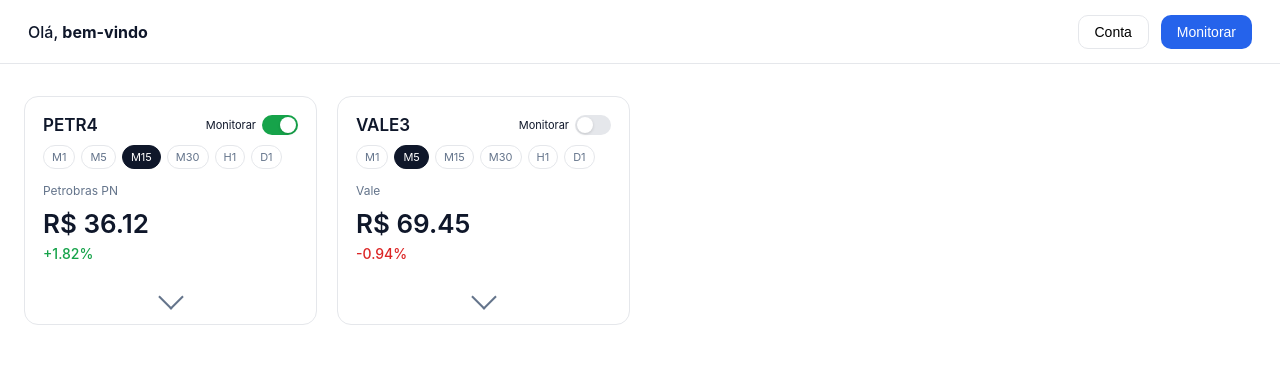
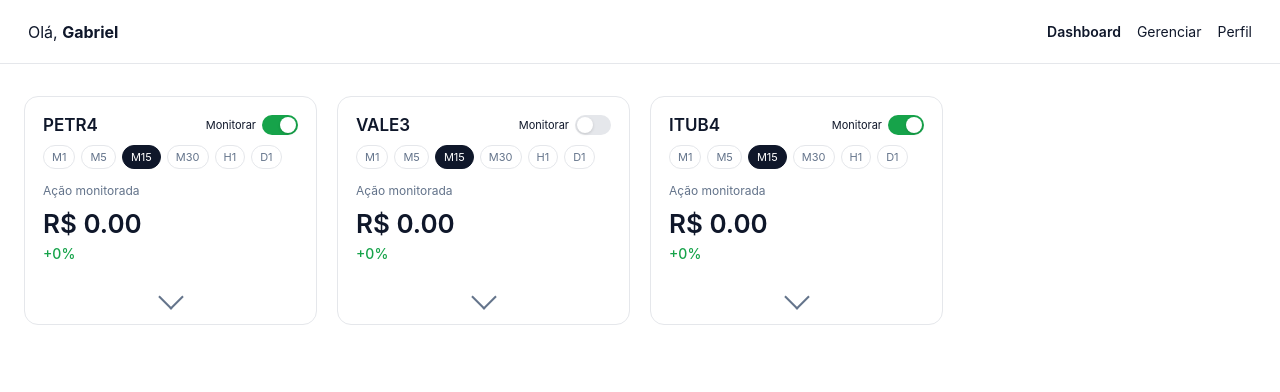
Before and after one commit to ferreiragah-dev/regero, a plain HTML site: page dashboard.html in a window 1280 px wide. Drawn offline with Linux system fonts and the light colour scheme.

Commit message:
Novas paginas

```diff
--- /dev/null
+++ b/app.js
@@ -0,0 +1,27 @@
+const STORAGE = {
+  user: 'user_profile',
+  stocks: 'stocks_data'
+};
+
+function getUser() {
+  return JSON.parse(localStorage.getItem(STORAGE.user)) || {
+    name: 'Gabriel',
+    email: 'gabriel@email.com'
+  };
+}
+
+function saveUser(data) {
+  localStorage.setItem(STORAGE.user, JSON.stringify(data));
+}
+
+function getStocks() {
+  return JSON.parse(localStorage.getItem(STORAGE.stocks)) || [
+    { symbol: 'PETR4', monitor: true },
+    { symbol: 'VALE3', monitor: false },
+    { symbol: 'ITUB4', monitor: true }
+  ];
+}
+
+function saveStocks(data) {
+  localStorage.setItem(STORAGE.stocks, JSON.stringify(data));
+}
--- a/dashboard.html
+++ b/dashboard.html
@@ -2,62 +2,19 @@
 <html lang="pt-BR">
 <head>
   <meta charset="UTF-8" />
-  <title>Dashboard Fintech</title>
+  <title>Dashboard | Regero</title>
   <meta name="viewport" content="width=device-width, initial-scale=1.0"/>
 
+  <link rel="stylesheet" href="styles.css" />
+
   <style>
-    * { box-sizing: border-box; }
-
-    body {
-      margin: 0;
-      font-family: -apple-system, BlinkMacSystemFont, "Segoe UI",
-                   Roboto, Helvetica, Arial, sans-serif;
-      background: #ffffff;
-      color: #0f172a;
-    }
-
-    /* ===== TOPBAR ===== */
-    .topbar {
-      height: 64px;
-      padding: 0 28px;
-      border-bottom: 1px solid #e5e7eb;
-      display: flex;
-      align-items: center;
-      justify-content: space-between;
-    }
-
-    .welcome {
-      font-size: 16px;
-      font-weight: 500;
-    }
-
-    .actions {
-      display: flex;
-      gap: 12px;
-    }
-
-    .btn {
-      padding: 8px 16px;
-      border-radius: 10px;
-      font-size: 14px;
-      cursor: pointer;
-      border: 1px solid #e5e7eb;
-      background: #ffffff;
-    }
-
-    .btn.primary {
-      background: #2563eb;
-      color: #ffffff;
-      border: none;
-    }
-
     /* ===== BOARD ===== */
     .board {
       max-width: 1280px;
       margin: 0 auto;
       padding: 32px 24px;
       display: grid;
-      grid-template-columns: repeat(auto-fill, minmax(260px, 1fr));
+      grid-template-columns: repeat(auto-fill, minmax(280px, 1fr));
       gap: 20px;
       align-items: start;
     }
@@ -87,7 +44,7 @@
       font-weight: 600;
     }
 
-    /* ===== TOGGLE MONITORAR ===== */
+    /* ===== TOGGLE ===== */
     .toggle {
       display: flex;
       align-items: center;
@@ -103,7 +60,6 @@
       background: #e5e7eb;
       border-radius: 999px;
       position: relative;
-      transition: background 0.2s ease;
     }
 
     .switch::after {
@@ -180,7 +136,7 @@
     }
 
     .expanded .details {
-      max-height: 300px;
+      max-height: 280px;
     }
 
     .details-row {
@@ -191,15 +147,11 @@
       border-bottom: 1px dashed #e5e7eb;
     }
 
-    .details-row:last-child {
-      border-bottom: none;
-    }
-
     .label {
       color: #64748b;
     }
 
-    /* ===== EXPAND ICON ===== */
+    /* ===== EXPAND ===== */
     .expand {
       margin-top: 14px;
       display: flex;
@@ -225,45 +177,31 @@
 
 <!-- TOPBAR -->
 <div class="topbar">
-    <div class="welcome">Olá, <strong>bem-vindo</strong></div>
-    <div class="actions">
-      <button class="btn">Conta</button>
-      <button class="btn primary">Monitorar</button>
+  <div>
+    Olá, <strong id="username">bem-vindo</strong>
+  </div>
+  <div class="nav">
+    <a href="dashboard.html" class="active">Dashboard</a>
+    <a href="manage.html">Gerenciar</a>
+    <a href="profile.html">Perfil</a>
   </div>
 </div>
 
 <!-- BOARD -->
 <div class="board" id="board"></div>
 
+<script src="app.js"></script>
 <script>
-    const stocks = [
-      {
-        symbol: 'PETR4',
-        name: 'Petrobras PN',
-        price: 36.12,
-        var: 1.82,
-        monitor: true,
-        tf: 'M15',
-        open: 35.40,
-        high: 36.80,
-        low: 35.10,
-        volume: '42.3M',
-        expanded: false
-      },
-      {
-        symbol: 'VALE3',
-        name: 'Vale',
-        price: 69.45,
-        var: -0.94,
-        monitor: false,
-        tf: 'M5',
-        open: 70.10,
-        high: 71.00,
-        low: 69.20,
-        volume: '31.7M',
-        expanded: false
-      }
-    ];
+  const user = getUser();
+  document.getElementById('username').innerText = user.name;
+
+  let stocks = getStocks().map(s => ({
+    ...s,
+    tf: s.tf || 'M15',
+    expanded: false,
+    price: 0,
+    var: 0
+  }));
 
   const timeframes = ['M1','M5','M15','M30','H1','D1'];
   const board = document.getElementById('board');
@@ -283,13 +221,12 @@
         <div class="timeframes">
           ${timeframes.map(tf => `
             <div class="tf ${s.tf === tf ? 'active' : ''}"
-                   onclick="setTF(${i}, '${tf}')">
-                ${tf}
-              </div>
+                 onclick="setTF(${i}, '${tf}')">${tf}</div>
           `).join('')}
         </div>
 
-          <div class="company">${s.name}</div>
+        <div class="company">Ação monitorada</div>
+
         <div class="price">R$ ${s.price.toFixed(2)}</div>
 
         <div class="variation ${s.var >= 0 ? 'up' : 'down'}">
@@ -297,22 +234,21 @@
         </div>
 
         <div class="details">
-            <div class="details-row"><span class="label">Abertura</span><span>R$ ${s.open.toFixed(2)}</span></div>
-            <div class="details-row"><span class="label">Máxima</span><span>R$ ${s.high.toFixed(2)}</span></div>
-            <div class="details-row"><span class="label">Mínima</span><span>R$ ${s.low.toFixed(2)}</span></div>
-            <div class="details-row"><span class="label">Volume</span><span>${s.volume}</span></div>
+          <div class="details-row"><span class="label">Timeframe</span><span>${s.tf}</span></div>
+          <div class="details-row"><span class="label">Monitoramento</span><span>${s.monitor ? 'Ativo' : 'Inativo'}</span></div>
+          <div class="details-row"><span class="label">Origem</span><span>Regero</span></div>
         </div>
 
         <div class="expand" onclick="toggleExpand(${i})">
           <div class="chevron"></div>
         </div>
-
       </div>
     `).join('');
   }
 
   function toggleMonitor(i) {
     stocks[i].monitor = !stocks[i].monitor;
+    saveStocks(stocks);
     render();
   }
 
@@ -323,6 +259,7 @@
 
   function setTF(i, tf) {
     stocks[i].tf = tf;
+    saveStocks(stocks);
     render();
   }
 
--- /dev/null
+++ b/styles.css
@@ -0,0 +1,73 @@
+
+* { box-sizing: border-box; }
+
+body {
+  margin: 0;
+  font-family: -apple-system, BlinkMacSystemFont, "Segoe UI",
+               Roboto, Helvetica, Arial, sans-serif;
+  background: #ffffff;
+  color: #0f172a;
+}
+
+.topbar {
+  height: 64px;
+  padding: 0 28px;
+  border-bottom: 1px solid #e5e7eb;
+  display: flex;
+  align-items: center;
+  justify-content: space-between;
+}
+
+.nav {
+  display: flex;
+  gap: 16px;
+}
+
+.nav a {
+  text-decoration: none;
+  font-size: 14px;
+  color: #0f172a;
+}
+
+.nav a.active {
+  font-weight: 600;
+}
+
+.container {
+  max-width: 900px;
+  margin: 32px auto;
+  padding: 0 24px;
+}
+
+.card {
+  border: 1px solid #e5e7eb;
+  border-radius: 14px;
+  padding: 20px;
+  margin-bottom: 20px;
+}
+
+label {
+  font-size: 13px;
+  color: #64748b;
+}
+
+input {
+  width: 100%;
+  padding: 10px;
+  border-radius: 8px;
+  border: 1px solid #e5e7eb;
+  margin: 6px 0 14px;
+}
+
+button {
+  padding: 10px 18px;
+  border-radius: 10px;
+  border: none;
+  cursor: pointer;
+  font-size: 14px;
+}
+
+.primary {
+  background: #2563eb;
+  color: #ffffff;
+}
```
Also changed, not shown: manage.html (added, +50 -0 lines), profile.html (added, +48 -0 lines). Lines whose indentation alone changed are shown as unchanged.
